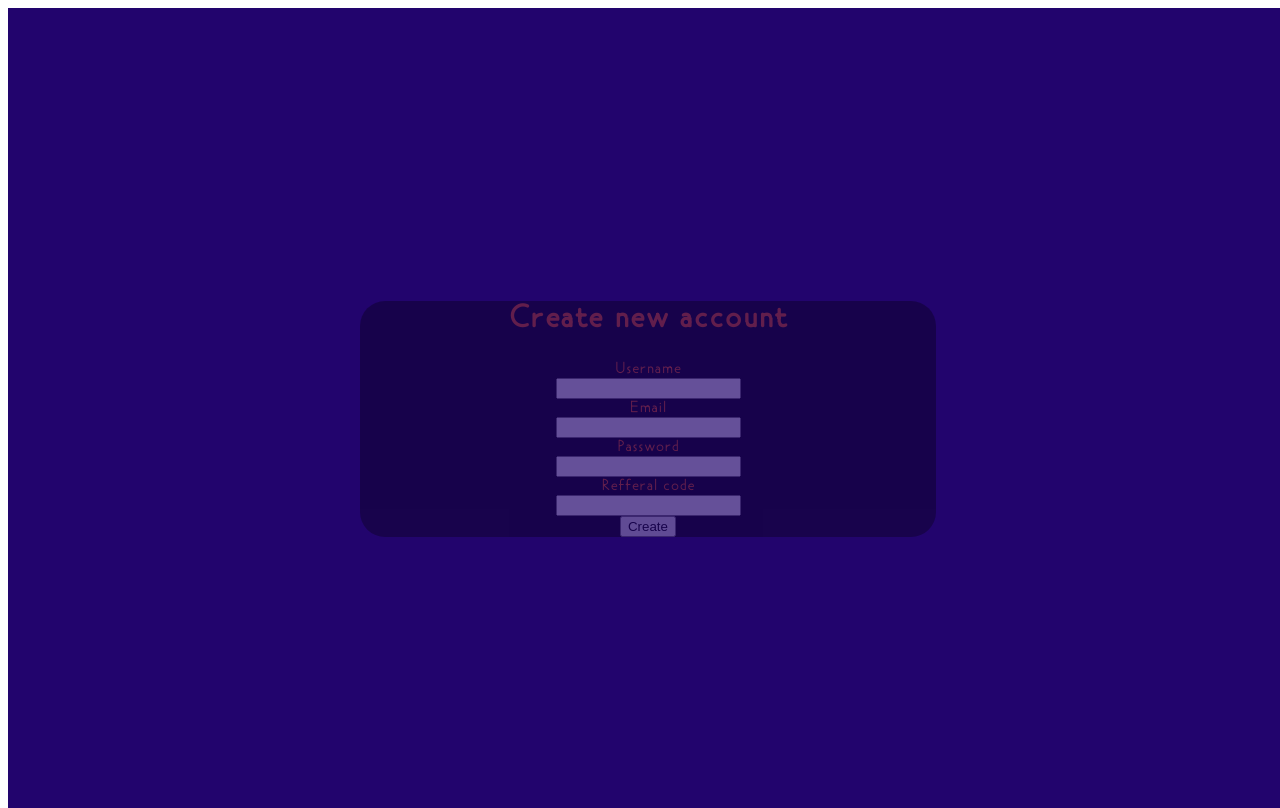
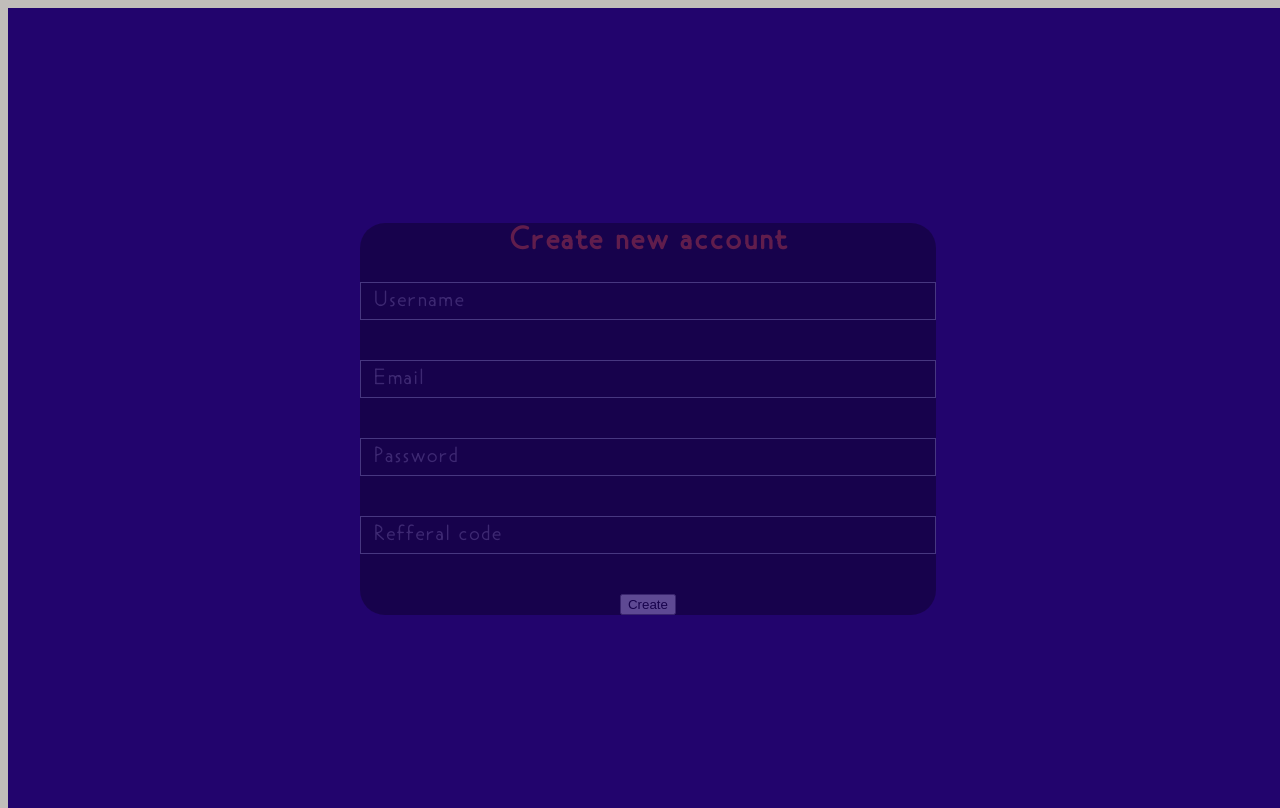
Before and after one commit to vassi26/i244, a PHP site: page /src/register.html in a window 1280 px wide. Run offline with PHP 8.4, Linux system fonts and the light colour scheme.

Commit message:
registration styling (1. part)

```diff
--- a/Project/assets/css/style.css
+++ b/Project/assets/css/style.css
@@ -1,7 +1,21 @@
 @font-face {
-    font-family: 'futura';
-    src: url('../fonts/Futura.ttf');
+	font-family: 'futura';
+	src: url('../fonts/Futura.ttf');
 }
+
+*, *:before, *:after {
+  box-sizing: border-box;
+}
+
+html {
+	overflow-y: scroll;
+}
+
+body {
+  background:#c1bdba;
+  font-family: futura;
+}
+
 #main{
 	text-align:center;
 }
@@ -69,3 +83,65 @@
 	margin-right: auto;
 	width: 45%;
 }
+.field-wrap {
+  position:relative;
+  margin-bottom:40px;
+}
+.form {
+  background:#13232f;
+  padding: 40px;
+  max-width:600px;
+  margin:40px auto;
+  border-radius:$br;
+  box-shadow:0 4px 10px 4px;
+}
+label {
+  position:absolute;
+  transform:translateY(6px);
+  left:13px;
+  color:#ffffff;
+  opacity: .5;
+  transition:all 0.25s ease;
+  -webkit-backface-visibility: hidden;
+  pointer-events: none;
+  font-size:22px;
+  .req {
+  	margin:2px;
+  	color:#1ab188;
+  }
+}
+
+label.active {
+  transform:translateY(50px);
+  left:2px;
+  font-size:14px;
+  .req {
+    opacity:0;
+  }
+}
+
+label.highlight {
+	color:#ffffff;
+}
+input, textarea {
+  font-size:22px;
+  display:block;
+  width:100%;
+  height:100%;
+  padding:5px 10px;
+  background:none;
+  background-image:none;
+  border:1px solid #a0b3b0;
+  color:#ffffff;
+  border-radius:0;
+  transition:border-color .25s ease, box-shadow .25s ease;
+  &:focus {
+		outline:0;
+		border-color:#1ab188;
+  }
+}
+
+textarea {
+  border:2px solid #a0b3b0;
+  resize: vertical;
+}
--- a/Project/src/register.html
+++ b/Project/src/register.html
@@ -13,22 +13,22 @@
 				<div class="vertical_halfopacity_inner" id="main">
 				<h1>Create new account</h1>
 				<form>
+					<div class="field-wrap">
 						<label>Username</label>
-					<br/>
 						<input type="text" name="Username">
-					<br/>
+					</div>
+					<div class="field-wrap">
 						<label>Email</label>
-					<br/>
 						<input type="email" name="Email">
-					<br/>
+					</div>
+					<div class="field-wrap">
 						<label>Password</label>
-					<br/>
 						<input type="password" name="Password">
-					<br/>
+					</div>
+					<div class="field-wrap">
 						<label>Refferal code</label>
-					<br/>
 						<input type="number" name="Code">
-					<br/>
+					</div>
 					<button type="submit">Create</button>
 				</form>
 				</div>
```
Lines whose indentation alone changed are shown as unchanged.
